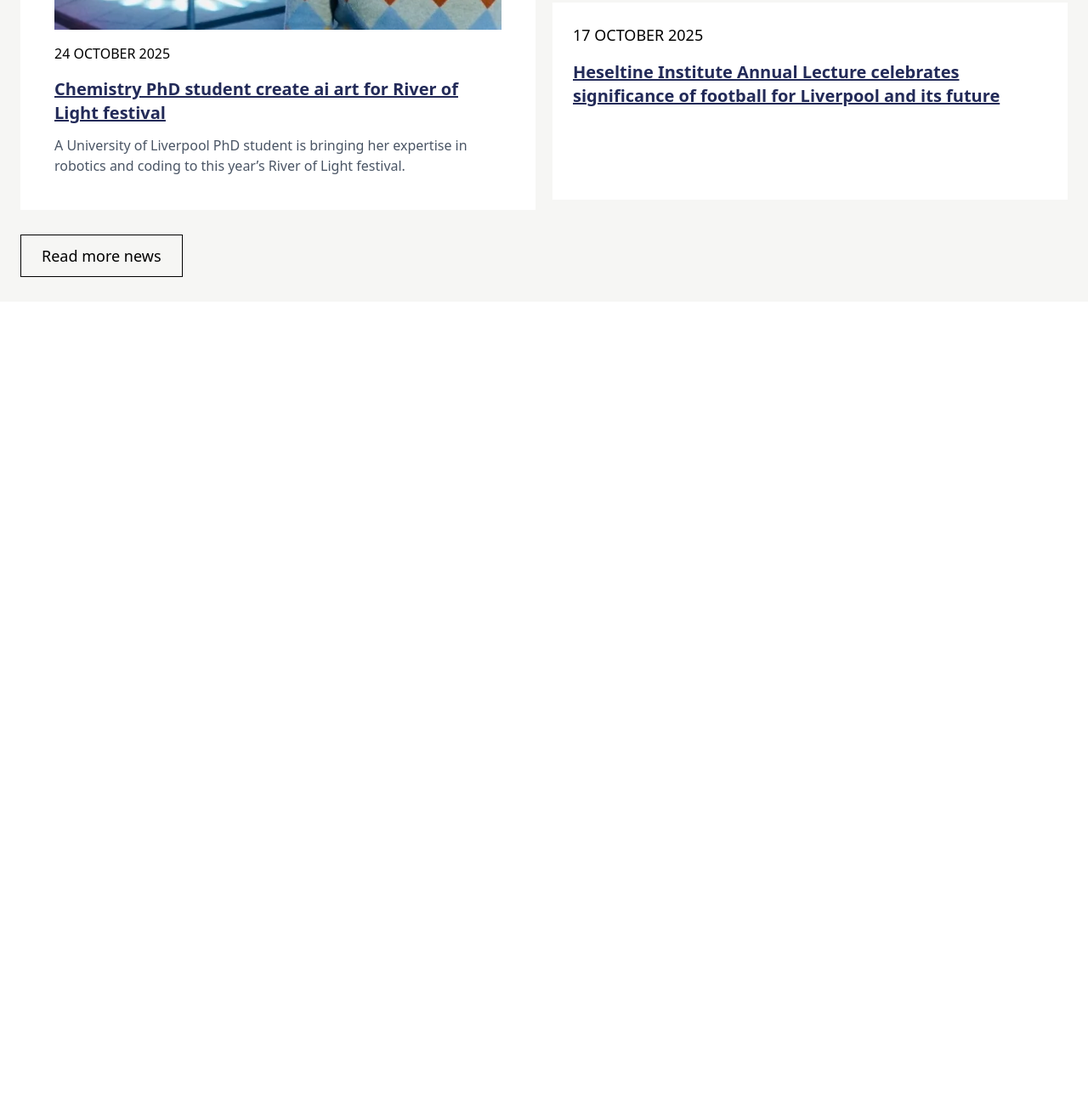
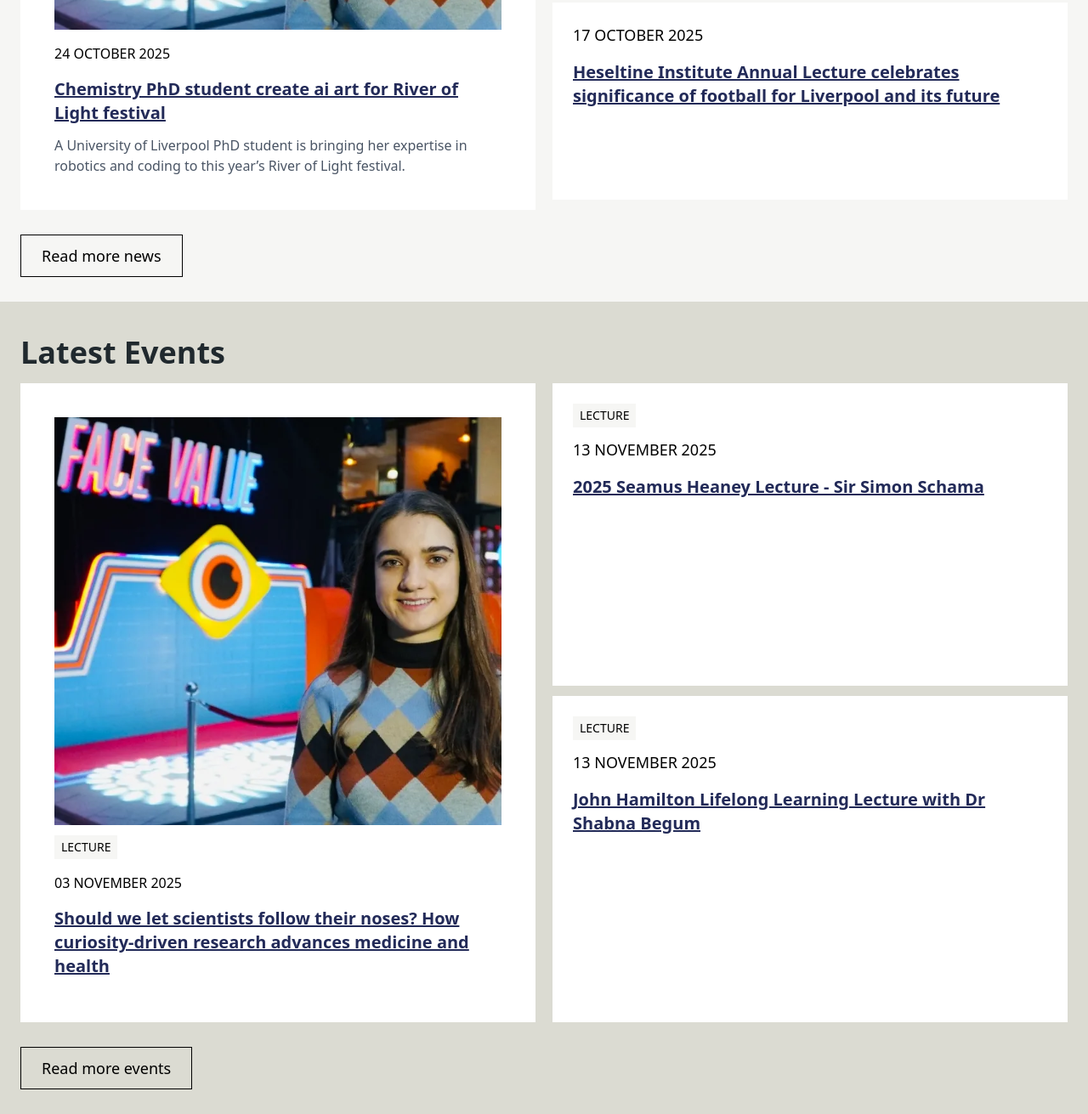
Before and after one commit to mulbahoplanojames/cloning-gate-website, a website built with Vite: page index.html in a window 1280 px wide. Shown: the part 5683-6994 px from the top of the page at 85% size. Before the commit the page ends 6038 px from the top, so only its background shows below. Built offline with nearby package versions, Linux system fonts and the light colour scheme; files whose address does not match are found by name.

Commit message:
feat: Add Latest Events Section

```diff
--- a/index.html
+++ b/index.html
@@ -926,6 +926,59 @@
           </a>
         </div>
       </section>
+
+       <!--Note: Latest Events Section  -->
+       <section class="md:px-6 px-2 py-10 bg-[#dbdbd2]">
+        <h2 class="text-4xl text-[#20292e] font-bold mb-4">Latest Events</h2>
+        <div class="w-full grid sm:grid-cols-2 grid-cols-1 gap-5 ">
+          <div class="lg:p-10 p-7 bg-white w-full cursor-pointer">
+            <div
+              class="lg:h-[30rem] h-[24rem] lg:w-full mx-auto  overflow-hidden"
+            >
+              <img
+                src="./public/news-1.webp"
+                alt=""
+                class="w-full h-full object-cover object-center"
+              />
+            </div>
+            <div class="h-fit">
+              <p class="uppercase w-fit px-2 py-1 bg-[#f6f6f4] mt-3 text-sm">Lecture</p>
+              <p class="py-4 uppercase">03 November 2025</p>
+              <p class="text-[#222a58] text-xl font-bold pb-3 underline">
+                Should we let scientists follow their noses? How curiosity-driven research advances medicine and health
+              </p>
+
+            </div>
+          </div>
+          <div class="w-full space-y-3">
+            <!--Note: reputation card 1 -->
+            <div class="w-full bg-white p-6 cursor-pointer md:pb-52">
+              <p class="uppercase w-fit px-2 py-1 bg-[#f6f6f4] mb-3 text-sm">Lecture</p>
+              <p class="text-lg uppercase pb-4">13 November 2025</p>
+              <p class="text-xl text-[#222a58] font-bold pb-3 underline">
+                2025 Seamus Heaney Lecture - Sir Simon Schama
+              </p>
+            </div>
+            <!--Note: reputation card 2 -->
+            <div class="w-full bg-white  p-6 cursor-pointer md:pb-52">
+              <p class="uppercase w-fit px-2 py-1 bg-[#f6f6f4] mb-3 text-sm">Lecture</p>
+              <p class="text-lg uppercase pb-4">13 November 2025</p>
+              <p class="text-xl text-[#222a58] font-bold pb-3 underline">
+                John Hamilton Lifelong Learning Lecture with Dr Shabna Begum
+              </p>
+            </div>
+
+          </div>
+        </div>
+
+        <div class="mt-10 w-full">
+          <a
+            href="#"
+            class="border px-6 py-3 text-lg hover:underline text-center w-full"
+            >Read more events
+          </a>
+        </div>
+      </section>
     </main>
   </body>
 </html>
```
